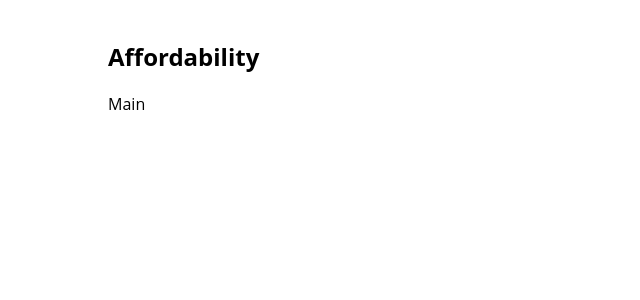
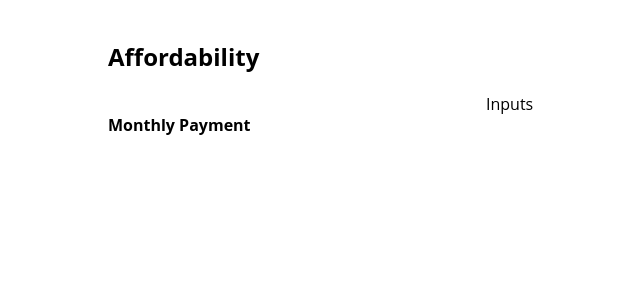
Before and after one commit to PropertySimple/ReactChallene, a React (Create React App) app in the folder mortgage-calculator/: page / in a window 1280 px wide. Shown: the top 300 px of the page, without its empty margins (84-724 px from the left). Built offline with nearby package versions, Linux system fonts and the light colour scheme.

Commit message:
Add PieChart component

```diff
--- a/mortgage-calculator/src/components/Main.js
+++ b/mortgage-calculator/src/components/Main.js
@@ -1,15 +1,23 @@
 import React, { Component } from 'react';
 import styled from 'styled-components'
+import PieChart from './PieChart';
 
 const Main = styled.div`
   display: flex;
-  flex-direction: row;
+`;
+
+const Inputs = styled.div`
+  display: flex;
+  flex-grow: 2;
 `;
 
 export default class extends Component {
   render() {
     return (
-      <Main>Main</Main>
+      <Main>
+        <PieChart />
+        <Inputs>Inputs</Inputs>
+      </Main>
     );
   }
 }
--- /dev/null
+++ b/mortgage-calculator/src/components/PieChart.js
@@ -0,0 +1,18 @@
+import React, { Component } from 'react';
+import styled from 'styled-components'
+
+const PieChart = styled.div`
+  display: flex;
+  flex-direction: column;
+  flex-grow: 1;
+`;
+
+export default class extends Component {
+  render() {
+    return (
+      <PieChart>
+        <h4>Monthly Payment</h4>
+      </PieChart>
+    );
+  }
+}
```
